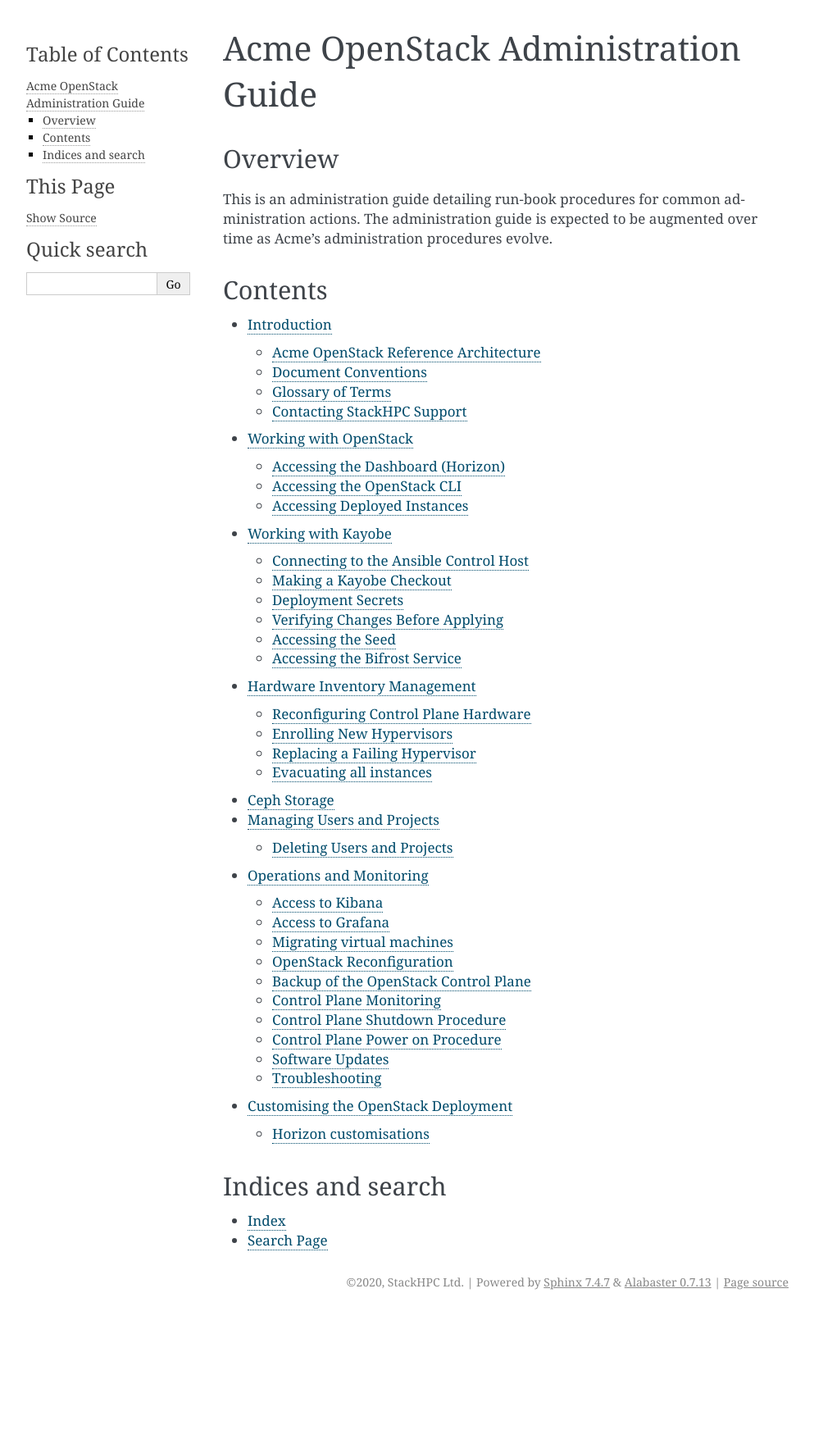
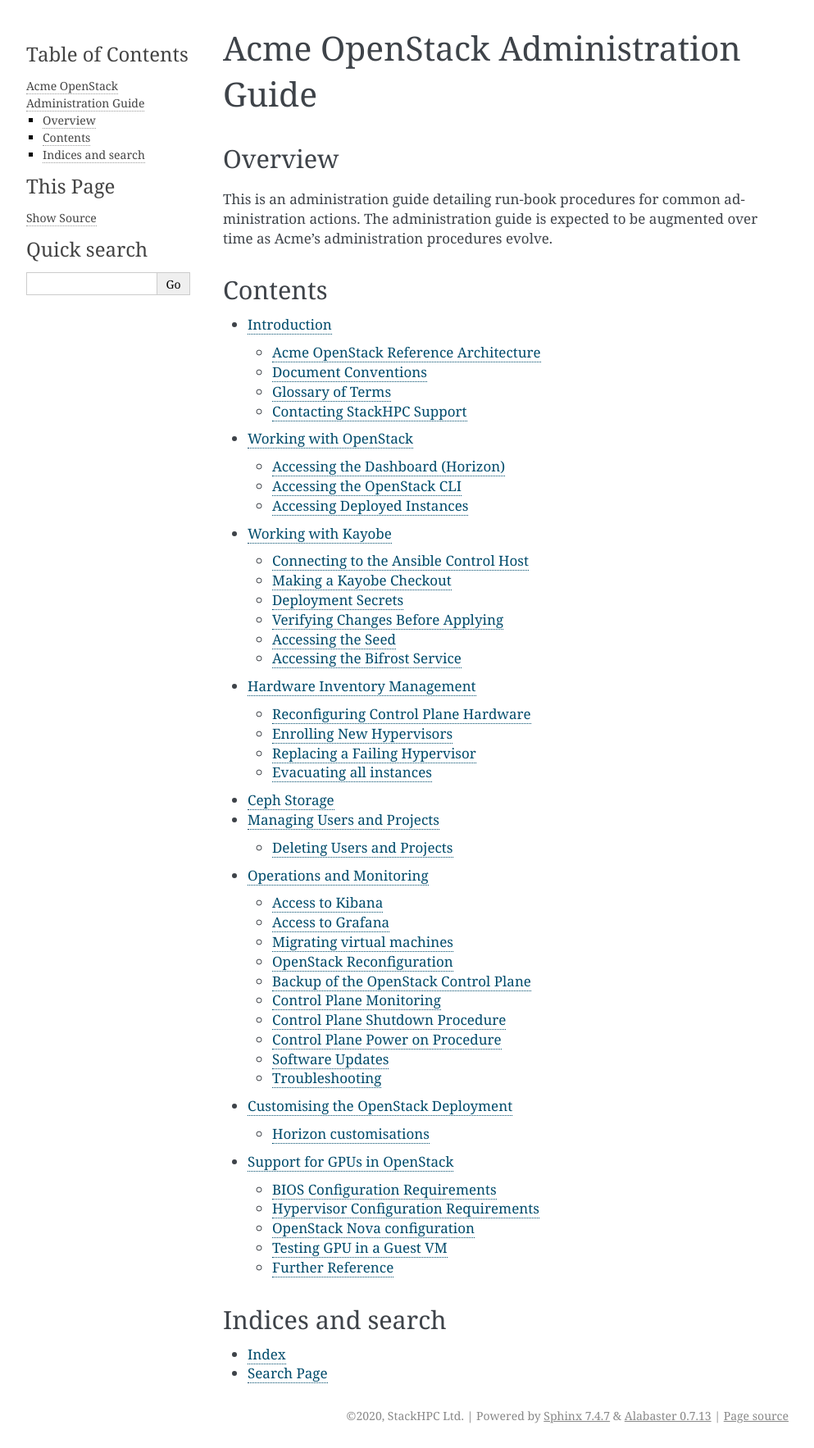
Before and after one commit to stackhpc/openstack-admin-guide, a Sphinx documentation site: the page built from source/index.rst, in a window 1280 px wide. Shown: the whole page at 82% size, without its empty margins (148-1141 px from the left). Built offline with Sphinx 7.4.7, drawn with Linux system fonts in a browser that asks for light colours; before the commit the page ends 1603 px from its top, so only the background shows below that; part of the change alters nothing that is shown.

Commit message:
First draft documentation for GPU config in Kayobe
Based on Isaacs playbook in kayobe-ops and other work by
Will and the SIB team.

```diff
--- /dev/null
+++ b/source/gpus_in_openstack.rst
@@ -0,0 +1,216 @@
+.. include:: vars.rst
+
+=============================
+Support for GPUs in OpenStack
+=============================
+
+This guide is has been developed for Nvidia GPUs and CentOS 8.
+
+See `Kayobe Ops <https://github.com/stackhpc/kayobe-ops>`_ for
+a playbook implementation of host setup for GPU.
+
+BIOS Configuration Requirements
+-------------------------------
+
+On an Intel system:
+
+* Enable `VT-x` in the BIOS for virtualisation support.
+* Enable `VT-d` in the BIOS for IOMMU support.
+
+Hypervisor Configuration Requirements
+-------------------------------------
+
+Find the GPU device IDs
+~~~~~~~~~~~~~~~~~~~~~~~
+
+From the host OS, use ``lspci -nn`` to find the PCI vendor ID and
+device ID for the GPU device and supporting components.  These are
+4-digit hex numbers.
+
+For example:
+
+.. code-block:: text
+
+   01:00.0 VGA compatible controller [0300]: NVIDIA Corporation GM204M [GeForce GTX 980M] [10de:13d7] (rev a1) (prog-if 00 [VGA controller])
+   01:00.1 Audio device [0403]: NVIDIA Corporation GM204 High Definition Audio Controller [10de:0fbb] (rev a1)
+
+In this case the vendor ID is ``10de``, display ID is ``13d7`` and audio ID is ``0fbb``.
+
+Alternatively, for an Nvidia Quadro RTX 6000:
+
+.. code-block:: yaml
+
+   # NVIDIA Quadro RTX 6000/8000 PCI device IDs
+   vendor_id: "10de"
+   display_id: "1e30"
+   audio_id: "10f7"
+   usba_id: "1ad6"
+   usba_class: "0c0330"
+   usbc_id: "1ad7"
+   usbc_class: "0c8000"
+
+These parameters will be used for device-specific configuration.
+
+Kernel Ramdisk Reconfiguration
+~~~~~~~~~~~~~~~~~~~~~~~~~~~~~~
+
+The ramdisk loaded during kernel boot can be extended to include the
+vfio PCI drivers and ensure they are loaded early in system boot.
+
+.. code-block:: yaml
+
+   - name: Template dracut config
+     blockinfile:
+       path: /etc/dracut.conf.d/gpu-vfio.conf
+       block: |
+         add_drivers+="vfio vfio_iommu_type1 vfio_pci vfio_virqfd"
+       owner: root
+       group: root
+       mode: 0660
+       create: true
+     become: true
+     notify:
+       - Regenerate initramfs
+       - reboot
+
+The handler for regenerating the Dracut initramfs is:
+
+.. code-block:: yaml
+
+   - name: Regenerate initramfs
+     shell: |-
+       #!/bin/bash
+       set -eux
+       dracut -v -f /boot/initramfs-$(uname -r).img $(uname -r)
+     become: true
+
+Kernel Boot Parameters
+~~~~~~~~~~~~~~~~~~~~~~
+
+Set the following kernel parameters by adding to
+``GRUB_CMDLINE_LINUX_DEFAULT`` or ``GRUB_CMDLINE_LINUX`` in
+``/etc/default/grub.conf``.  We can use the
+`stackhpc.grubcmdline <https://galaxy.ansible.com/stackhpc/grubcmdline>`_
+role from Ansible Galaxy:
+
+.. code-block:: yaml
+
+   - name: Add vfio-pci.ids kernel args
+     include_role:
+       name: stackhpc.grubcmdline
+     vars:
+       kernel_cmdline:
+         - intel_iommu=on
+         - iommu=pt
+         - "vfio-pci.ids={{ vendor_id }}:{{ display_id }},{{ vendor_id }}:{{ audio_id }}"
+       kernel_cmdline_remove:
+         - iommu
+         - intel_iommu
+         - vfio-pci.ids:
+
+Kernel Device Management
+~~~~~~~~~~~~~~~~~~~~~~~~
+
+In the hypervisor, we must prevent kernel device initialisation of
+the GPU and prevent drivers from loading for binding the GPU in the
+host OS.  We do this using ``udev`` rules:
+
+.. code-block:: yaml
+
+   - name: Template udev rules to blacklist GPU usb controllers
+     blockinfile:
+       # We want this to execute as soon as possible
+       path: /etc/udev/rules.d/99-gpu.rules
+       block: |
+         #Remove NVIDIA USB xHCI Host Controller Devices, if present
+         ACTION=="add", SUBSYSTEM=="pci", ATTR{vendor}=="0x{{ vendor_id }}", ATTR{class}=="0x{{ usba_class }}", ATTR{remove}="1"
+         #Remove NVIDIA USB Type-C UCSI devices, if present
+         ACTION=="add", SUBSYSTEM=="pci", ATTR{vendor}=="0x{{ vendor_id }}", ATTR{class}=="0x{{ usbc_class }}", ATTR{remove}="1"
+       owner: root
+       group: root
+       mode: 0644
+       create: true
+      become: true
+
+Kernel Drivers
+~~~~~~~~~~~~~~
+
+Prevent the ``nouveau`` kernel driver from loading by
+blacklisting the module:
+
+.. code-block:: yaml
+
+   - name: Blacklist nouveau
+     blockinfile:
+       path: /etc/modprobe.d/blacklist-nouveau.conf
+       block: |
+         blacklist nouveau
+         options nouveau modeset=0
+       mode: 0664
+       owner: root
+       group: root
+       create: true
+     become: true
+     notify:
+       - reboot
+       - Regenerate initramfs
+
+Ensure that the ``vfio`` drivers are loaded into the kernel on boot:
+
+.. code-block:: yaml
+
+   - name: Add vfio to modules-load.d
+     blockinfile:
+       path: /etc/modules-load.d/vfio.conf
+       block: |
+         vfio
+         vfio_iommu_type1
+         vfio_pci
+         vfio_virqfd
+       owner: root
+       group: root
+       mode: 0664
+       create: true
+     become: true
+     notify: reboot
+
+Once this code has taken effect (after a reboot), the VFIO kernel drivers should be loaded on boot:
+
+.. code-block:: text
+
+   # lsmod | grep vfio
+   vfio_pci               49152  0
+   vfio_virqfd            16384  1 vfio_pci
+   vfio_iommu_type1       28672  0
+   vfio                   32768  2 vfio_iommu_type1,vfio_pci
+   irqbypass              16384  5 vfio_pci,kvm
+
+OpenStack Nova configuration
+----------------------------
+
+Testing GPU in a Guest VM
+-------------------------
+
+The Nvidia drivers must be installed first.  For example, on an Ubuntu guest:
+
+.. code-block:: text
+
+   sudo apt install nvidia-headless-440 nvidia-utils-440 nvidia-compute-utils-440
+
+The ``nvidia-smi`` command will generate detailed output if the driver has loaded
+successfully.
+
+Further Reference
+-----------------
+
+For PCI Passthrough and GPUs in OpenStack:
+
+* Consumer-grade GPUs: https://gist.github.com/claudiok/890ab6dfe76fa45b30081e58038a9215
+* https://www.jimmdenton.com/gpu-offloading-openstack/
+* https://docs.openstack.org/nova/latest/admin/pci-passthrough.html
+* https://docs.openstack.org/nova/latest/admin/virtual-gpu.html (vGPU only)
+* Telsa models in OpenStack: https://egallen.com/openstack-nvidia-tesla-gpu-passthrough/
+* https://wiki.archlinux.org/index.php/PCI_passthrough_via_OVMF
+* https://www.kernel.org/doc/Documentation/Intel-IOMMU.txt
+* https://access.redhat.com/documentation/en-us/red_hat_virtualization/4.1/html/installation_guide/appe-configuring_a_hypervisor_host_for_pci_passthrough
+* https://www.gresearch.co.uk/article/utilising-the-openstack-placement-service-to-schedule-gpu-and-nvme-workloads-alongside-general-purpose-instances/
--- a/source/index.rst
+++ b/source/index.rst
@@ -25,6 +25,7 @@ Contents
    managing_users_and_projects
    operations_and_monitoring
    customising_deployment
+   gpus_in_openstack
 
 Indices and search
 ==================
```
